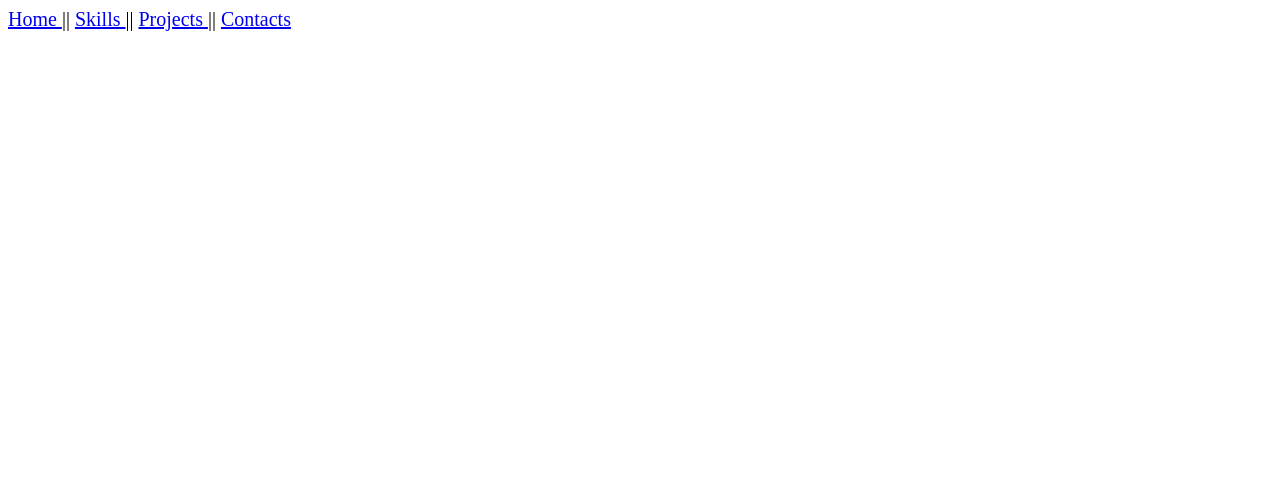
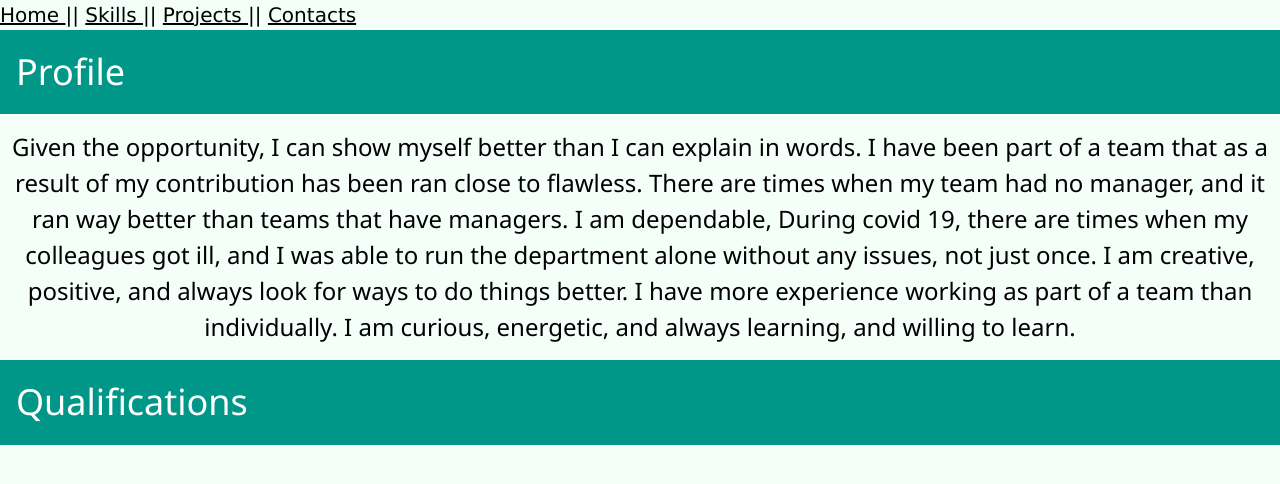
Before and after one commit to coolndlela/coolndlela.github.io, a plain HTML site: page about-me.html in a window 1280 px wide. Drawn offline with nearby package versions, Linux system fonts and the light colour scheme.

Commit message:
progress

```diff
--- a/about-me.html
+++ b/about-me.html
@@ -2,20 +2,52 @@
 <html>
 <head>
 <title> About me </title>
-</head>
-
-<style>
-nav{
-	font-size : 20px;
-	}
-</style>
-
-<body>
 	<nav style="text-align:left;">
 	<a href='index.html'> Home </a> ||
 	<a href='skills.html'> Skills  </a> ||
 	<a href='projects.html'> Projects </a> ||
 	<a href='contact.html'> Contacts </a>
 	</nav>
+
+	<link rel="stylesheet" href="https://www.w3schools.com/w3css/4/w3.css">
+
+</head>
+
+<style>
+	nav{
+		font-size : 20px;
+	}
+
+	body{
+		background-color: mintcream;
+		text-align : center;
+	}
+
+	h1{
+		text-align : left;
+	}
+
+	h3{
+		text-align : center;
+	}
+</style>
+
+<body>
+
+<div class="w3-container w3-teal">
+	<p><h1>Profile</h1><p>
+</div>
+	<p><h3>Given the opportunity, I can show myself better than I can explain in words. I have been part of a team that as
+	a result of my contribution has been ran close to flawless. There are times when my team had no manager, and it ran
+	way better than teams that have managers. I am dependable, During covid 19, there are times when my colleagues got ill,
+	and I was able to run the department alone without any issues, not just once. I am creative, positive, and always look
+	for ways to do things better. I have more experience working as part of a team than individually. I am curious, energetic,
+	and always learning, and willing to learn.</h3><p>
+
+<div class="w3-container w3-teal">
+	<p><h1>Qualifications</h1><p>
+</div>
+
+
 </body>
 </html>
```
